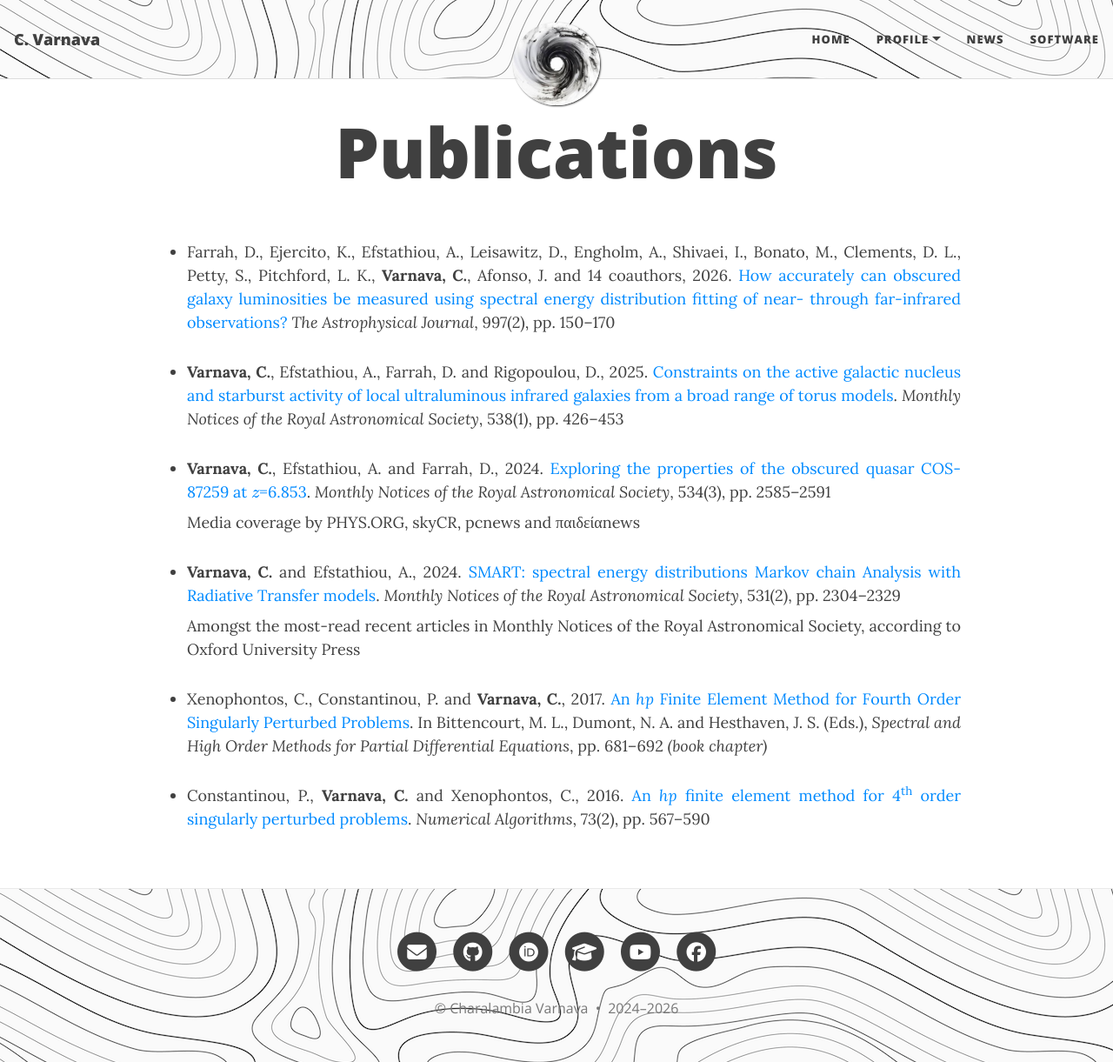
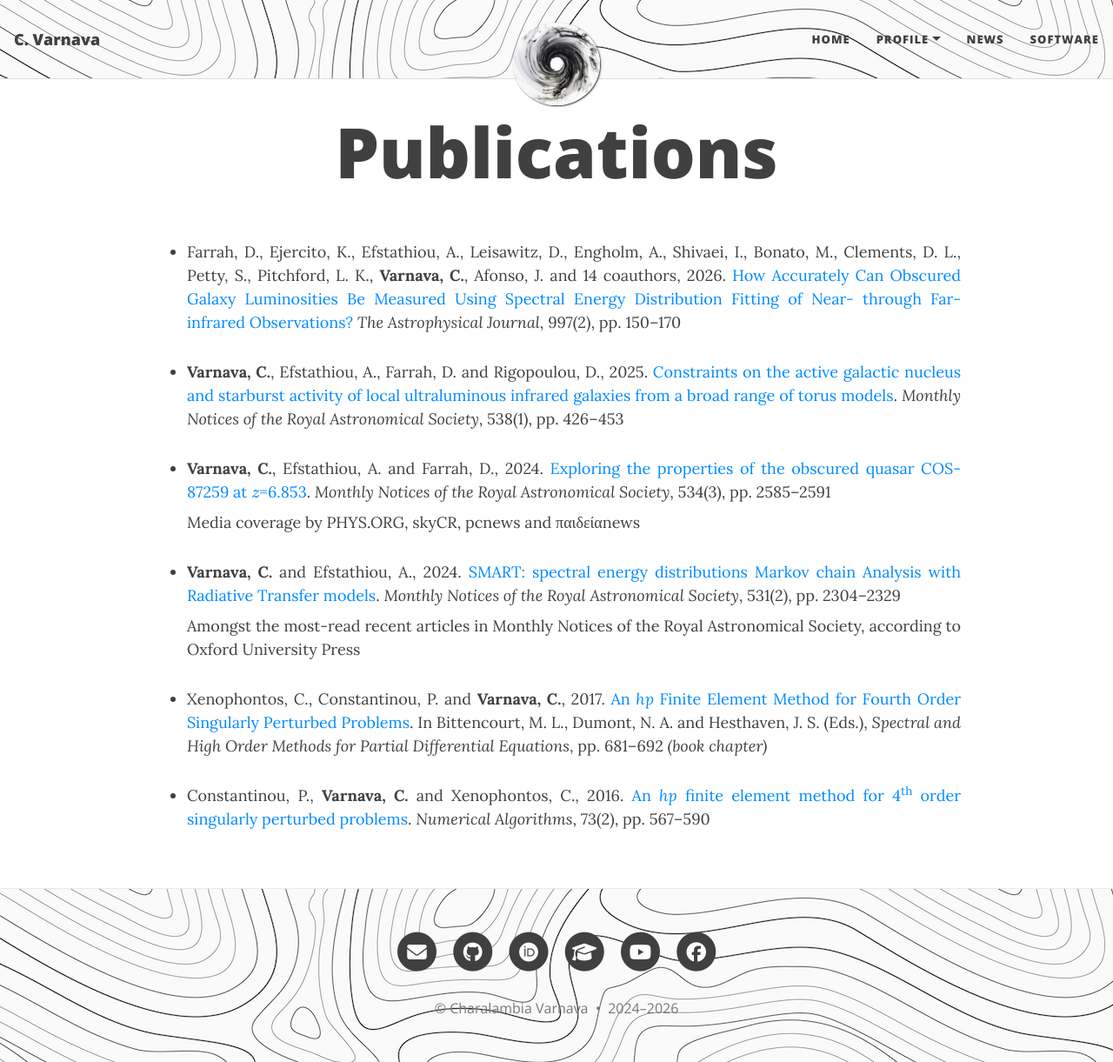
Before and after one commit to ch-var/ch-var.github.io, a Jekyll site: the page built from publications.html, in a window 1280 px wide and 1221 px high. Shown: the whole window at 87% size. Built offline with Jekyll 4.4.1, drawn with Linux system fonts in a browser that asks for light colours; formulas are drawn with MathJax 3.

Commit message:
Update publications.html

```diff
--- a/publications.html
+++ b/publications.html
@@ -23,7 +23,7 @@ mathjax: true
 
 <p></p>
 <ul>
-<li class="responsive-margin">Farrah, D., Ejercito, K., Efstathiou, A., Leisawitz, D., Engholm, A., Shivaei, I., Bonato, M., Clements, D. L., Petty, S., Pitchford, L. K., <b>Varnava, C.</b>, Afonso, J. and 14 coauthors, 2026. <a href="https://doi.org/10.3847/1538-4357/ae21cd">How accurately can obscured galaxy luminosities be measured using spectral energy distribution fitting of near- through far-infrared observations?</a> <i>The Astrophysical Journal</i>, 997(2), pp. 150–170</li>
+<li class="responsive-margin">Farrah, D., Ejercito, K., Efstathiou, A., Leisawitz, D., Engholm, A., Shivaei, I., Bonato, M., Clements, D. L., Petty, S., Pitchford, L. K., <b>Varnava, C.</b>, Afonso, J. and 14 coauthors, 2026. <a href="https://doi.org/10.3847/1538-4357/ae21cd">How Accurately Can Obscured Galaxy Luminosities Be Measured Using Spectral Energy Distribution Fitting of Near- through Far-infrared Observations?</a> <i>The Astrophysical Journal</i>, 997(2), pp. 150–170</li>
 <p></p>
 <li class="responsive-margin"><b>Varnava, C.</b>, Efstathiou, A., Farrah, D. and Rigopoulou, D., 2025. <a href="https://doi.org/10.1093/mnras/staf319">Constraints on the active galactic nucleus and starburst activity of local ultraluminous infrared galaxies from a broad range of torus models</a>. <i>Monthly Notices of the Royal Astronomical Society</i>, 538(1), pp. 426–453</li>
 <p></p>
```
